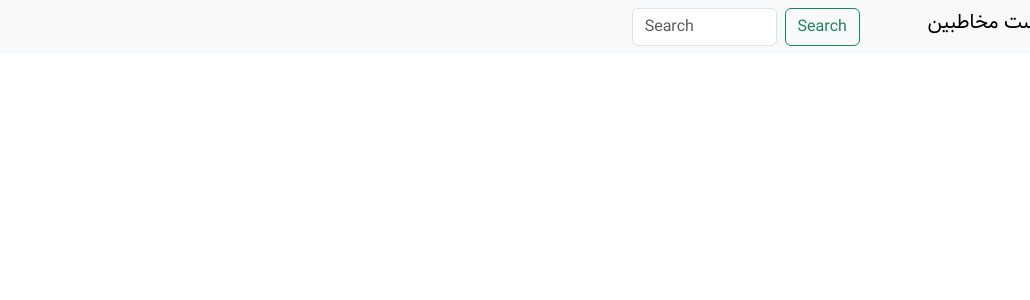
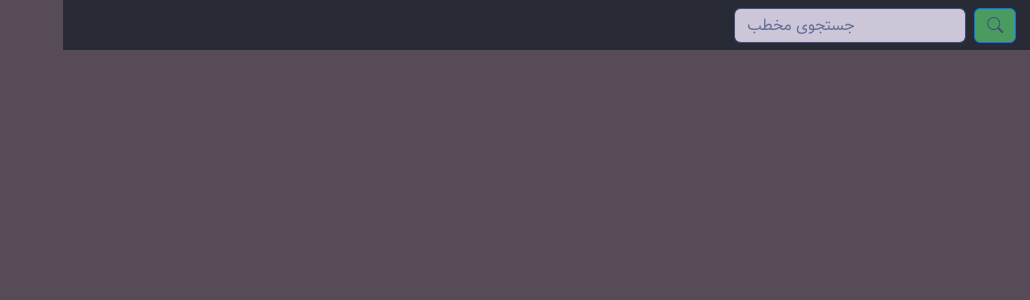
Before and after one commit to Alirezababrgir/contacts-manager-app, a React (Create React App) app: page / in a window 1280 px wide. Shown: the top 300 px of the page, without its empty margins (250-1280 px from the left). Built offline with nearby package versions, Linux system fonts and the light colour scheme.

Commit message:
add dracula color pallet and import in navbar

```diff
--- a/src/App.js
+++ b/src/App.js
@@ -8,5 +8,4 @@ function App() {
     </div>
   );
 }
-
 export default App;
--- a/src/components/contact/searchbox.jsx
+++ b/src/components/contact/searchbox.jsx
@@ -1,8 +1,9 @@
+import { Purple,Background,comment } from "../../helpers/color";
 const Sbox = () => {
     return (
         <form className="d-flex" role="search" dir="ltr">
-            <input className="form-control me-2" type="search" placeholder="Search" aria-label="Search" />
-            <button className="btn btn-outline-success" type="submit">Search</button>
+            <input className="form-control me-2" type="search" placeholder="جستجوی مخطب " aria-label="Search" />
+            <button className="btn btn-primary" type="submit"><i class="bi bi-search"></i></button>
         </form>
     )
 }
--- a/src/components/navbar.jsx
+++ b/src/components/navbar.jsx
@@ -1,17 +1,16 @@
+import { Purple,Background,comment } from "../helpers/color"; //import dracula pallet
 import Sbox from "./contact/searchbox";
 const Navbar = () => {
     return (
-        <nav className="navbar bg-body-tertiary">
-            <div className="container">
+        <nav className="navbar bg-body-tertiary container-fluid" style={{backgroundColor:Background}}>
                 <div className="row">
                     <div className="col">
-                        <a className="navbar-brand">لیست مخاطبین</a>
+                        <a className="navbar-brand" style={{color:comment}}> <i class="bi bi-person-lines-fill"></i>{" "}وب ابلیکیشن جستجوی مخاطبین</a>
                     </div>
                     <div className="col">
                         <Sbox/>
                     </div>
                 </div>
-            </div>
         </nav>
     )
 }
--- /dev/null
+++ b/src/helpers/color.js
@@ -0,0 +1,13 @@
+//deracula color pallet
+
+export const Background="#282a36";
+export const Current ="#44475a";
+export const Foreground="#f8f8f2";
+export const comment	="#6272a4";
+export const Cyan	="#8be9fd";
+export const Green	="#50fa7b";
+export const Orange	="#ffb86c";
+export const Pink	="#ff79c6";
+export const Purple	="#bd93f9";
+export const Red	="#ff5555";
+export const Yellow	="#f1fa8c";
--- a/src/index.css
+++ b/src/index.css
@@ -1,12 +1,29 @@
+
 body {
-  margin: 0;
+  background-color:rgb(87, 75, 87);
   font-family:'vazir','tahoma','Ubuntu', 'Cantarell', 'Fira Sans', 'Droid Sans', 'Helvetica Neue',
     sans-serif;
   -webkit-font-smoothing: antialiased;
   -moz-osx-font-smoothing: grayscale;
 }
+nav{
+  background-color: rgb(163, 144, 180) !important;
+  height: 50px;
+}
+input[type="search"]{
+  background-color: #cdc5d8 !important;
+  border: 1px solid #404e79;
+  height: 35px;
+}
+input[type="search"]::-webkit-input-placeholder{
+  color: #637199;
+}
+button[type="submit"]{
+  color: #404e79 !important;
+  background-color: #4a9b5f !important;
+  height: 35px;
 
-code {
-  font-family: source-code-pro, Menlo, Monaco, Consolas, 'Courier New',
-    monospace;
 }
+.container-fluid{
+  background-color: #282a36!important;
+}
```
